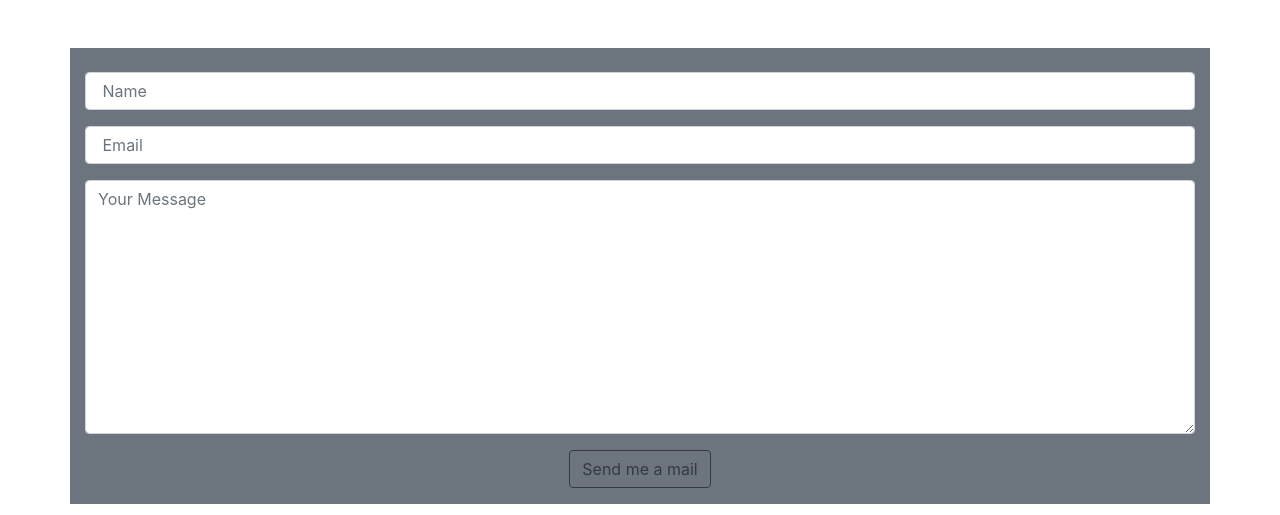
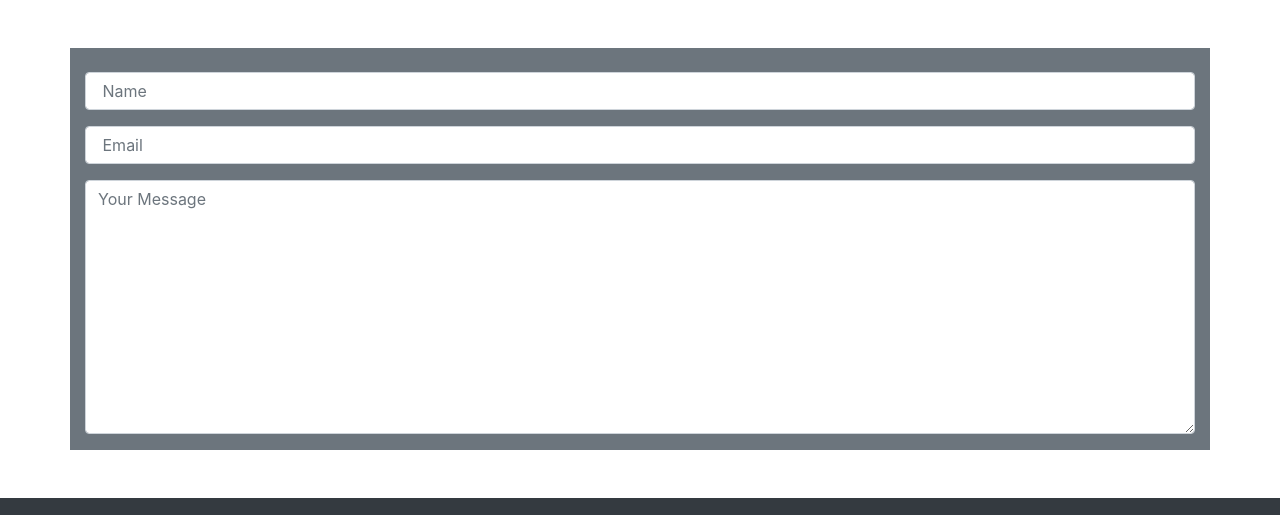
Before and after one commit to AleksandraRyan/E-Reader, a plain HTML site: page contact.html in a window 1280 px wide. Shown: the part 56-571 px from the top of the page. Drawn offline with nearby package versions, Linux system fonts and the light colour scheme; a web font is replaced by a local one.

Commit message:
Update contact.html

```diff
--- a/contact.html
+++ b/contact.html
@@ -73,7 +73,7 @@
               ></textarea>
             </div>
             <div class="form-group">
-              <button type="submit" value="Submit" class="btn btn-outline-dark d-block mx-auto">Send me a mail</button>
+
             </div>
             </div>
           </form>
```
